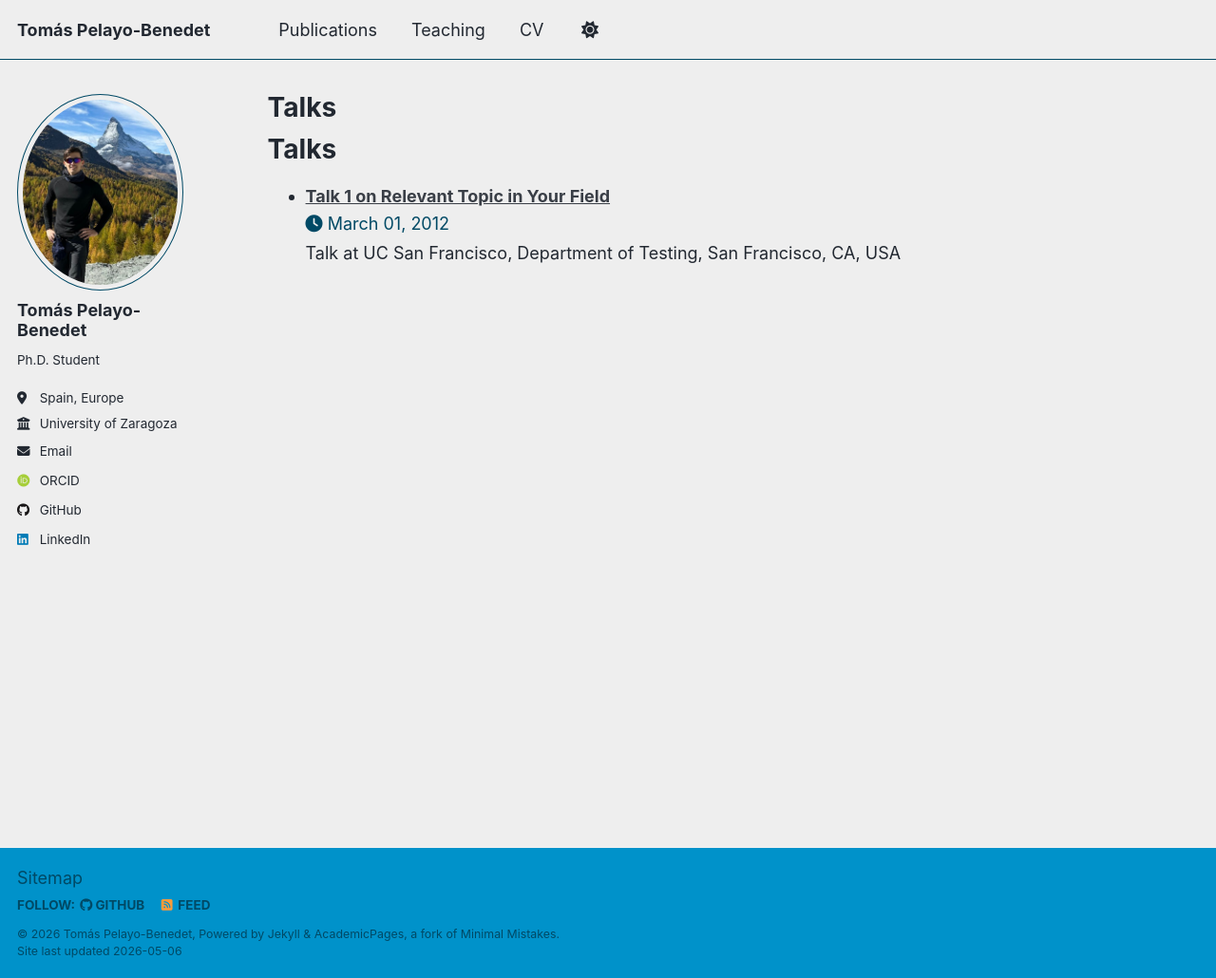
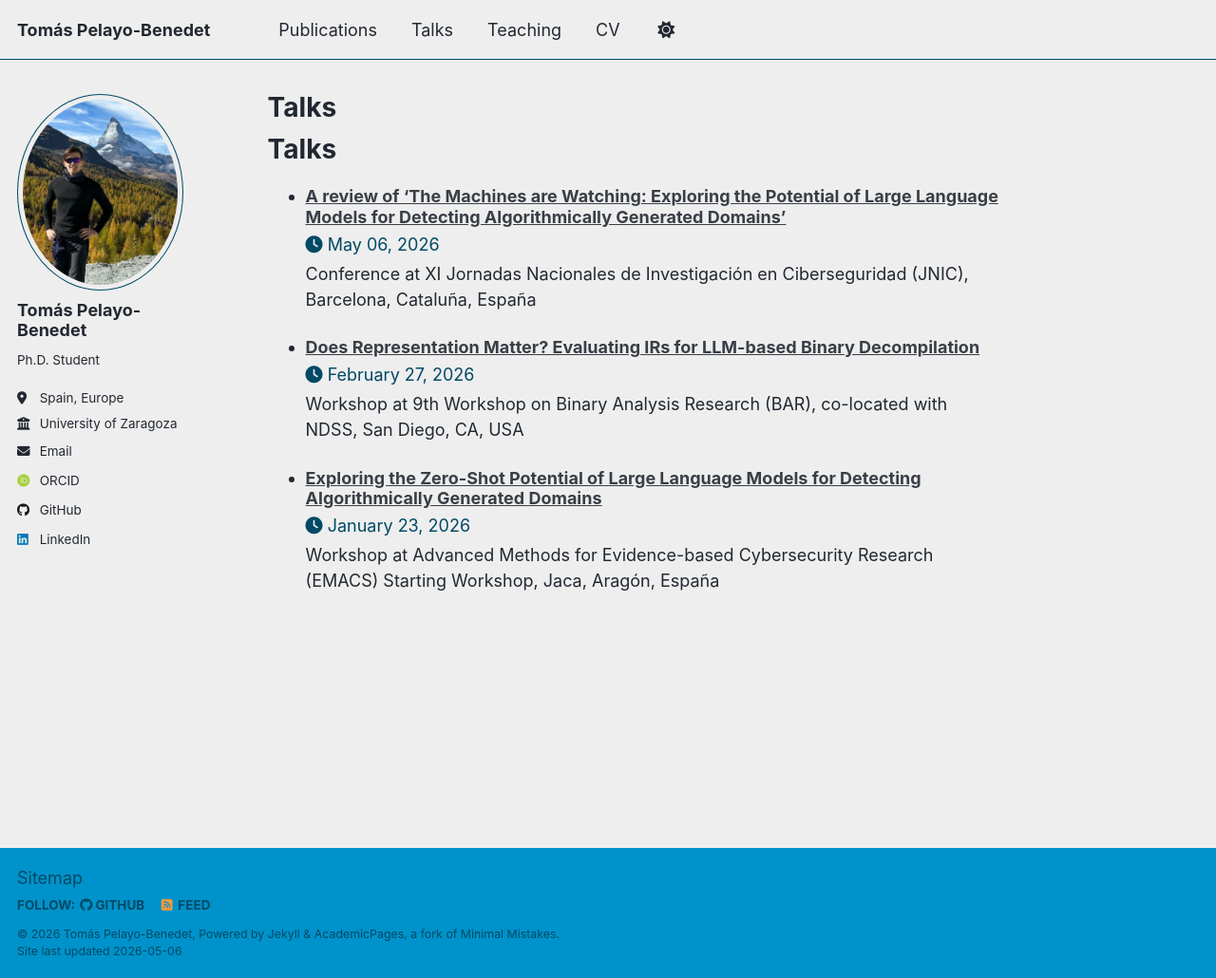
Before and after one commit to TomasPelayoBenedet/tomaspelayobenedet.github.io, a Jekyll site: the page built from backup_CV_talks.md, in a window 1280 px wide and 1030 px high. Shown: the whole window at 95% size. Built offline with Jekyll 4.4.1, drawn with Linux system fonts in a browser that asks for light colours; some web fonts are replaced; our own code applies the rules of GitHub Pages for plain Markdown files; a script that is not in the unit is left out.

Commit message:
start talks

```diff
--- a/_data/navigation.yml
+++ b/_data/navigation.yml
@@ -11,8 +11,8 @@ main:
   - title: "Publications"
     url: /publications/
 
-  #- title: "Talks"
-  #  url: /talks/
+  - title: "Talks"
+    url: /talks/
 
   - title: "Teaching"
     url: /teaching/
--- a/_talks/2012-03-01-talk-1.md
+++ /dev/null
@@ -1,11 +0,0 @@
----
-title: "Talk 1 on Relevant Topic in Your Field"
-collection: talks
-type: "Talk"
-permalink: /talks/2012-03-01-talk-1
-venue: "UC San Francisco, Department of Testing"
-date: 2012-03-01
-location: "San Francisco, CA, USA"
----
-
-This is a description of your talk, which is a markdown file that can be all markdown-ified like any other post. Yay markdown!
--- /dev/null
+++ b/_talks/2026-01-23-emacs-workshop.md
@@ -0,0 +1,11 @@
+---
+title: "Exploring the Zero-Shot Potential of Large Language Models for Detecting Algorithmically Generated Domains"
+collection: talks
+type: "Workshop"
+permalink: /talks/2026-emacs-workshop
+venue: "Advanced Methods for Evidence-based Cybersecurity Research (EMACS) Starting Workshop"
+date: 2026-01-23
+location: "Jaca, Aragón, España"
+---
+
+Presentation about the zero-shot capabilities of LLMs when applied to the detection of Algorithmically Generated Domains (AGDs).
--- /dev/null
+++ b/_talks/2026-02-27-bar-ndss.md
@@ -0,0 +1,11 @@
+---
+title: "Does Representation Matter? Evaluating IRs for LLM-based Binary Decompilation"
+collection: talks
+type: "Workshop"
+permalink: /talks/2026-bar-ndss
+venue: "9th Workshop on Binary Analysis Research (BAR), co-located with NDSS"
+date: 2026-02-27
+location: "San Diego, CA, USA"
+---
+
+Presentation of the paper discussing the impact of different Intermediate Representations (IRs) on the performance of Large Language Models for binary decompilation tasks.
--- /dev/null
+++ b/_talks/2026-05-06-jnic.md
@@ -0,0 +1,11 @@
+---
+title: "A review of 'The Machines are Watching: Exploring the Potential of Large Language Models for Detecting Algorithmically Generated Domains'"
+collection: talks
+type: "Conference"
+permalink: /talks/2026-jnic
+venue: "XI Jornadas Nacionales de Investigación en Ciberseguridad (JNIC)"
+date: 2026-05-06
+location: "Barcelona, Cataluña, España"
+---
+
+Review and presentation of our research exploring the potential of LLMs for detecting Algorithmically Generated Domains (AGDs).
```
Also changed, not shown: _teaching/2026-spring-lecturer.md (renamed from _teaching/2025-spring-lecturer.md, +3 -3 lines).
